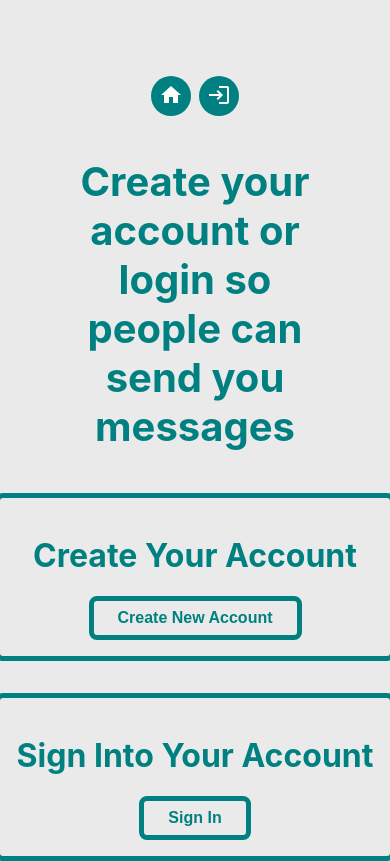
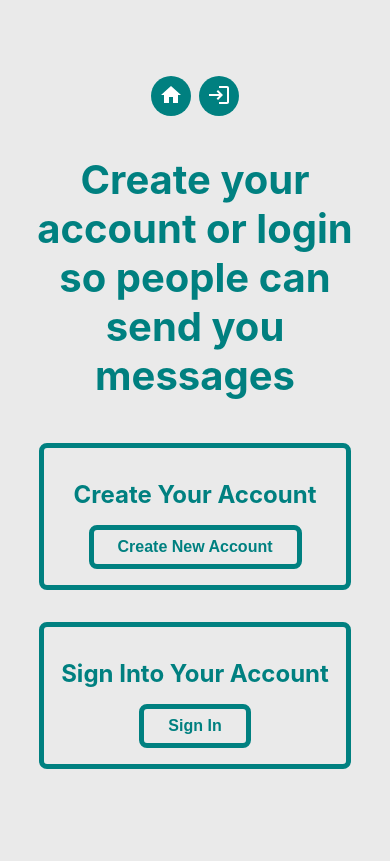
Before and after one commit to IbraheemHaseeb7/anon-chats, a Next.js app: page /login in a window 390 px wide. Built offline with nearby package versions, Linux system fonts and the light colour scheme; no server answers.

Commit message:
more responsive changes

```diff
--- a/components/Navbar/Navbar.module.css
+++ b/components/Navbar/Navbar.module.css
@@ -8,6 +8,7 @@
 
 .nav ul {
   padding: 0;
+  grid-column: 2/3;
 }
 
 .navbar_btn {
--- a/components/chats/messages.js
+++ b/components/chats/messages.js
@@ -29,6 +29,7 @@ export default function Messages({ id }) {
 
     return () => {
       unsub();
+      setLoad(true);
     };
   }, [router.query?.room]);
 
--- a/components/chats/messages.module.css
+++ b/components/chats/messages.module.css
@@ -117,6 +117,7 @@
   border-radius: 1rem;
   z-index: 3;
   position: relative;
+  text-align: center;
 }
 
 .blur {
@@ -147,7 +148,7 @@
   color: teal;
   font-weight: 700;
   background-color: transparent;
-  width: 200%;
+  width: 90%;
   margin: 1rem 0 0 0;
 }
 
@@ -162,3 +163,15 @@
 .note {
   width: 90%;
 }
+
+@media (max-width: 500px) {
+  .title_container,
+  .sendmessage_container,
+  .messages_container {
+    grid-column: 1/3;
+  }
+
+  .inner_container {
+    width: 90%;
+  }
+}
--- a/components/chats/sendmessage.js
+++ b/components/chats/sendmessage.js
@@ -3,6 +3,7 @@ import { useReducer } from "react";
 import { auth, firestore } from "../../libraries/firebase";
 import styles from "./messages.module.css";
 import { reducer } from "./reducer";
+import SendIcon from "@mui/icons-material/Send";
 
 export default function SendMessage({ roomid }) {
   // setting up state manangement
@@ -50,7 +51,7 @@ export default function SendMessage({ roomid }) {
         value={state.value}
       ></textarea>
       <button className="btn" onClick={handleSubmit} type="submit">
-        Send Message
+        <SendIcon />
       </button>
     </form>
   );
--- a/components/newBox/newBox.js
+++ b/components/newBox/newBox.js
@@ -49,7 +49,11 @@ export default function NewBox({ show, setShow }) {
               Create Room
             </button>
             {!room && (
-              <input type="name" value={roomId} className={styles.room_no} />
+              <input
+                type="name"
+                value={`https://anon-chats.vercel.app/chats/${roomId}`}
+                className={styles.room_no}
+              />
             )}
             <input
               type="button"
--- a/components/newBox/newBox.module.css
+++ b/components/newBox/newBox.module.css
@@ -22,6 +22,7 @@
   border-radius: 1rem;
   z-index: 3;
   position: relative;
+  background-color: rgba(255, 255, 255, 0.377);
 }
 
 .blur {
@@ -64,4 +65,12 @@
 
 .note {
   width: 90%;
+  margin-bottom: 1rem;
 }
+
+@media (max-width: 500px) {
+  .inner_container {
+    width: 90%;
+    text-align: center;
+  }
+}
--- a/components/rooms/room.module.css
+++ b/components/rooms/room.module.css
@@ -26,7 +26,6 @@
   border-radius: 1rem;
   overflow-y: scroll;
   display: grid;
-  grid-column: 1/2;
   grid-row: 1/4;
 }
 
--- a/pages/login/login.module.css
+++ b/pages/login/login.module.css
@@ -1,11 +1,9 @@
 .login_container {
   width: 100%;
-  height: 70vh;
   display: flex;
   justify-content: center;
   align-items: center;
   flex-direction: column;
-  transform: translateY(5rem);
 }
 
 .login_container > h1 {
@@ -32,3 +30,19 @@
 .logout_inner_container h1 {
   color: teal;
 }
+
+@media (max-width: 500px) {
+  .login_container > h1 {
+    width: 90%;
+  }
+  .login_inner_container,
+  .logout_inner_container {
+    width: 80%;
+  }
+
+  .login_inner_container > h1,
+  .logout_inner_container > h1 {
+    text-align: center;
+    font-size: 1.5rem;
+  }
+}
```
Also changed, not shown: components/chats/majorChatComp.js (+7 -2 lines), components/rooms/room.js (+10 -2 lines), pages/chats/index.js (+13 -2 lines).
